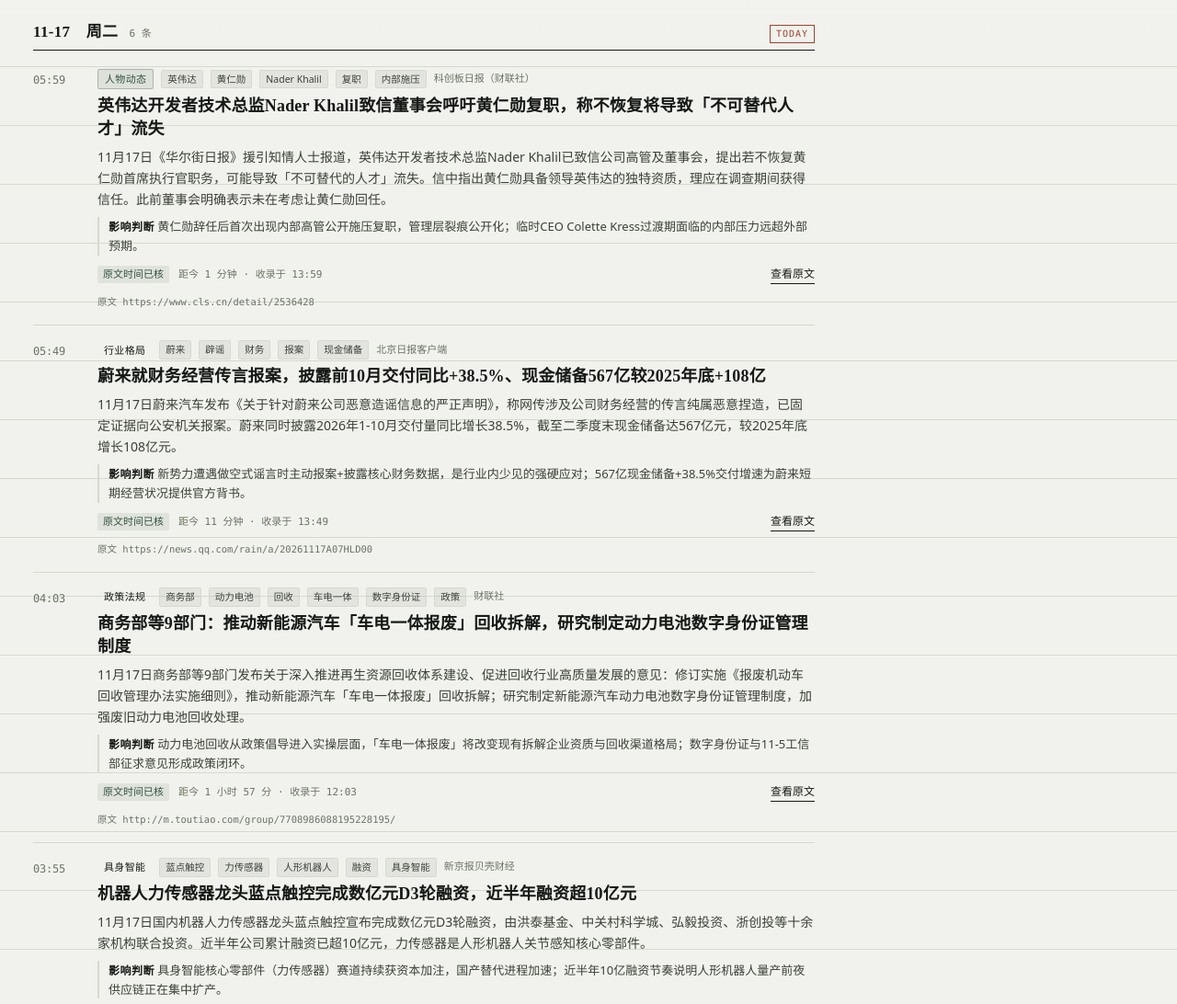
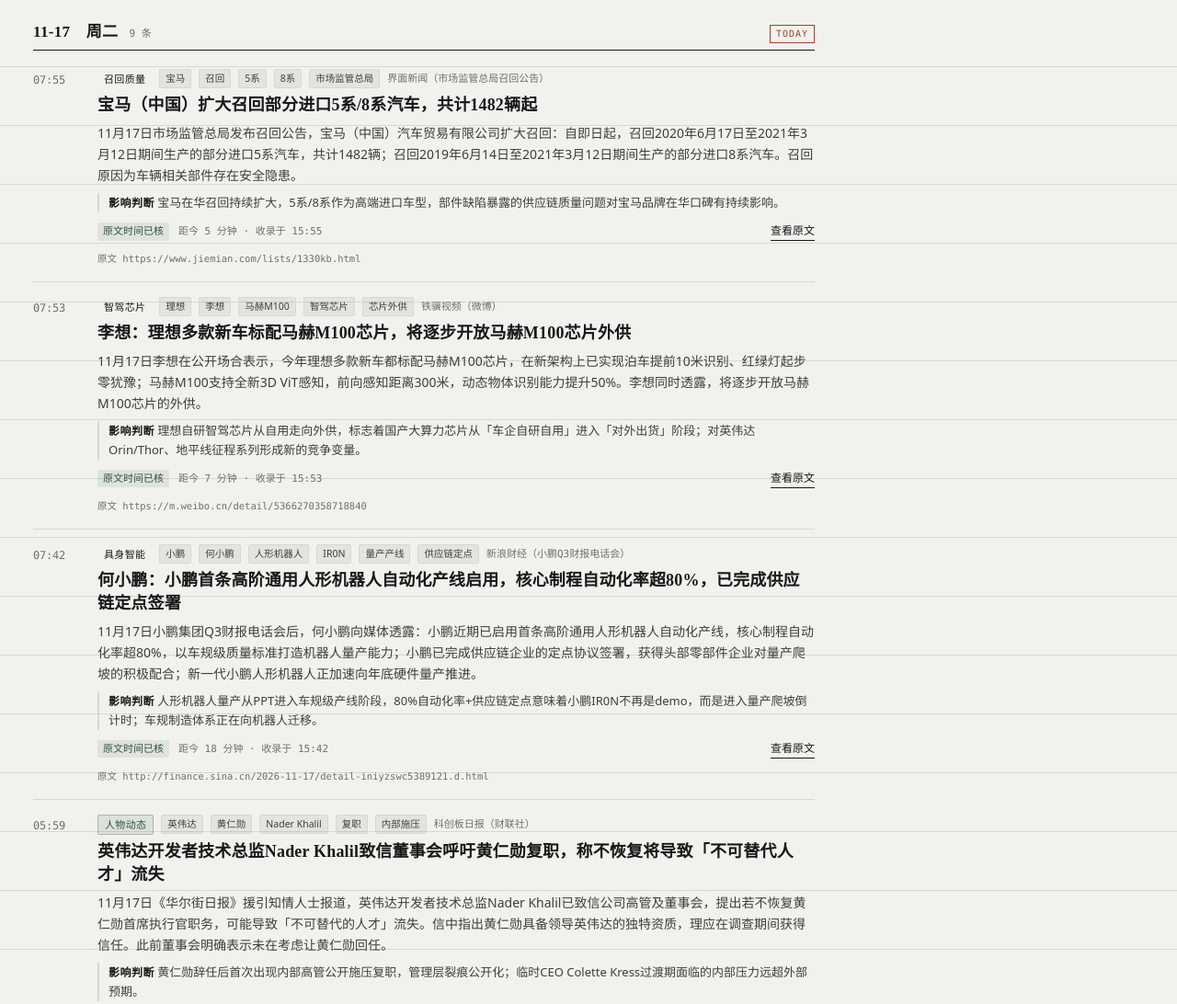
Before and after one commit to yuanzhouppt-ai/auto-industry-dashboard, a plain HTML site: page index.html in a window 1280 px wide. Shown: the part 760-1852 px from the top of the page at 92% size. Drawn offline with Linux system fonts and the light colour scheme.

Commit message:
R100: 301 条 · 11-17 16:00（小鹏人形机器人产线启用+理想马赫M100外供+宝马召回5系8系）

```diff
--- a/index.html
+++ b/index.html
@@ -184,7 +184,7 @@ aside{display:flex;flex-direction:column;gap:16px;margin-top:26px}
       <div class="live"><span class="pulse"></span>持续监测中</div>
       <ul class="stats">
         <li>本期采集<b id="s-refresh">—</b></li>
-        <li>下一轮<b id="s-next">11-17 16:00</b></li>
+        <li>下一轮<b id="s-next">11-17 18:00</b></li>
         <li>收录<b id="s-count">—</b></li>
         <li>覆盖窗口<b>10-19 至今</b></li>
       </ul>
@@ -312,10 +312,31 @@ aside{display:flex;flex-direction:column;gap:16px;margin-top:26px}
 
 <script>
 /* ===== 数据：本轮采集结果（采集时刻 2026-11-05 09:56） ===== */
-const REFRESH_TS = "2026-11-17T14:00:00+08:00";
-const NEXT_TS    = "2026-11-17T16:00:00+08:00";
+const REFRESH_TS = "2026-11-17T16:00:00+08:00";
+const NEXT_TS    = "2026-11-17T18:00:00+08:00";
 
 const DATA = [
+  {ts:"2026-11-17T15:42:00+08:00", cat:"具身智能", weight:1,
+   title:"何小鹏：小鹏首条高阶通用人形机器人自动化产线启用，核心制程自动化率超80%，已完成供应链定点签署",
+   src:"新浪财经（小鹏Q3财报电话会）",
+   sum:"11月17日小鹏集团Q3财报电话会后，何小鹏向媒体透露：小鹏近期已启用首条高阶通用人形机器人自动化产线，核心制程自动化率超80%，以车规级质量标准打造机器人量产能力；小鹏已完成供应链企业的定点协议签署，获得头部零部件企业对量产爬坡的积极配合；新一代小鹏人形机器人正加速向年底硬件量产推进。",
+   imp:"人形机器人量产从PPT进入车规级产线阶段，80%自动化率+供应链定点意味着小鹏IR0N不再是demo，而是进入量产爬坡倒计时；车规制造体系正在向机器人迁移。",
+   url:"http://finance.sina.cn/2026-11-17/detail-iniyzswc5389121.d.html", verified:"ok", seen:"15:42", tags:["小鹏","何小鹏","人形机器人","IR0N","量产产线","供应链定点"]},
+
+  {ts:"2026-11-17T15:53:00+08:00", cat:"智驾芯片", weight:1,
+   title:"李想：理想多款新车标配马赫M100芯片，将逐步开放马赫M100芯片外供",
+   src:"铁骥视频（微博）",
+   sum:"11月17日李想在公开场合表示，今年理想多款新车都标配马赫M100芯片，在新架构上已实现泊车提前10米识别、红绿灯起步零犹豫；马赫M100支持全新3D ViT感知，前向感知距离300米，动态物体识别能力提升50%。李想同时透露，将逐步开放马赫M100芯片的外供。",
+   imp:"理想自研智驾芯片从自用走向外供，标志着国产大算力芯片从「车企自研自用」进入「对外出货」阶段；对英伟达Orin/Thor、地平线征程系列形成新的竞争变量。",
+   url:"https://m.weibo.cn/detail/5366270358718840", verified:"ok", seen:"15:53", tags:["理想","李想","马赫M100","智驾芯片","芯片外供"]},
+
+  {ts:"2026-11-17T15:55:00+08:00", cat:"召回质量", weight:1,
+   title:"宝马（中国）扩大召回部分进口5系/8系汽车，共计1482辆起",
+   src:"界面新闻（市场监管总局召回公告）",
+   sum:"11月17日市场监管总局发布召回公告，宝马（中国）汽车贸易有限公司扩大召回：自即日起，召回2020年6月17日至2021年3月12日期间生产的部分进口5系汽车，共计1482辆；召回2019年6月14日至2021年3月12日期间生产的部分进口8系汽车。召回原因为车辆相关部件存在安全隐患。",
+   imp:"宝马在华召回持续扩大，5系/8系作为高端进口车型，部件缺陷暴露的供应链质量问题对宝马品牌在华口碑有持续影响。",
+   url:"https://www.jiemian.com/lists/1330kb.html", verified:"ok", seen:"15:55", tags:["宝马","召回","5系","8系","市场监管总局"]},
+
   {ts:"2026-11-17T13:49:00+08:00", cat:"行业格局", weight:2,
    title:"蔚来就财务经营传言报案，披露前10月交付同比+38.5%、现金储备567亿较2025年底+108亿",
    src:"北京日报客户端",
@@ -2642,7 +2663,7 @@ document.getElementById("rfCopy").addEventListener("click", ()=>{
 
 /* ===== 侧栏 ===== */
 document.getElementById("s-refresh").textContent = fmt(NOW) + " " + hhmm(NOW);
-document.getElementById("s-next").textContent = "11-17 16:00";
+document.getElementById("s-next").textContent = "11-17 18:00";
 document.getElementById("tCount");
 
 /* ===== 专栏渲染 ===== */
```
